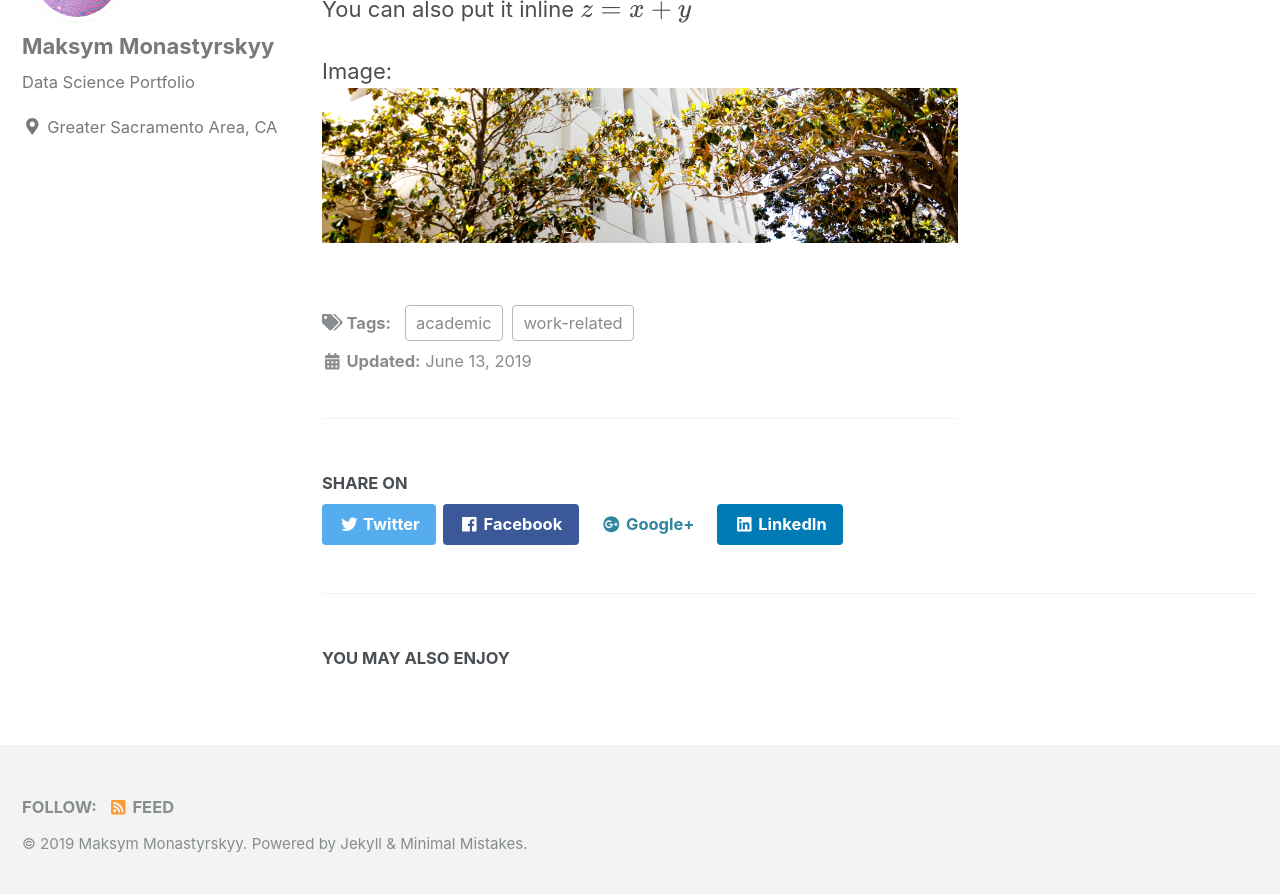
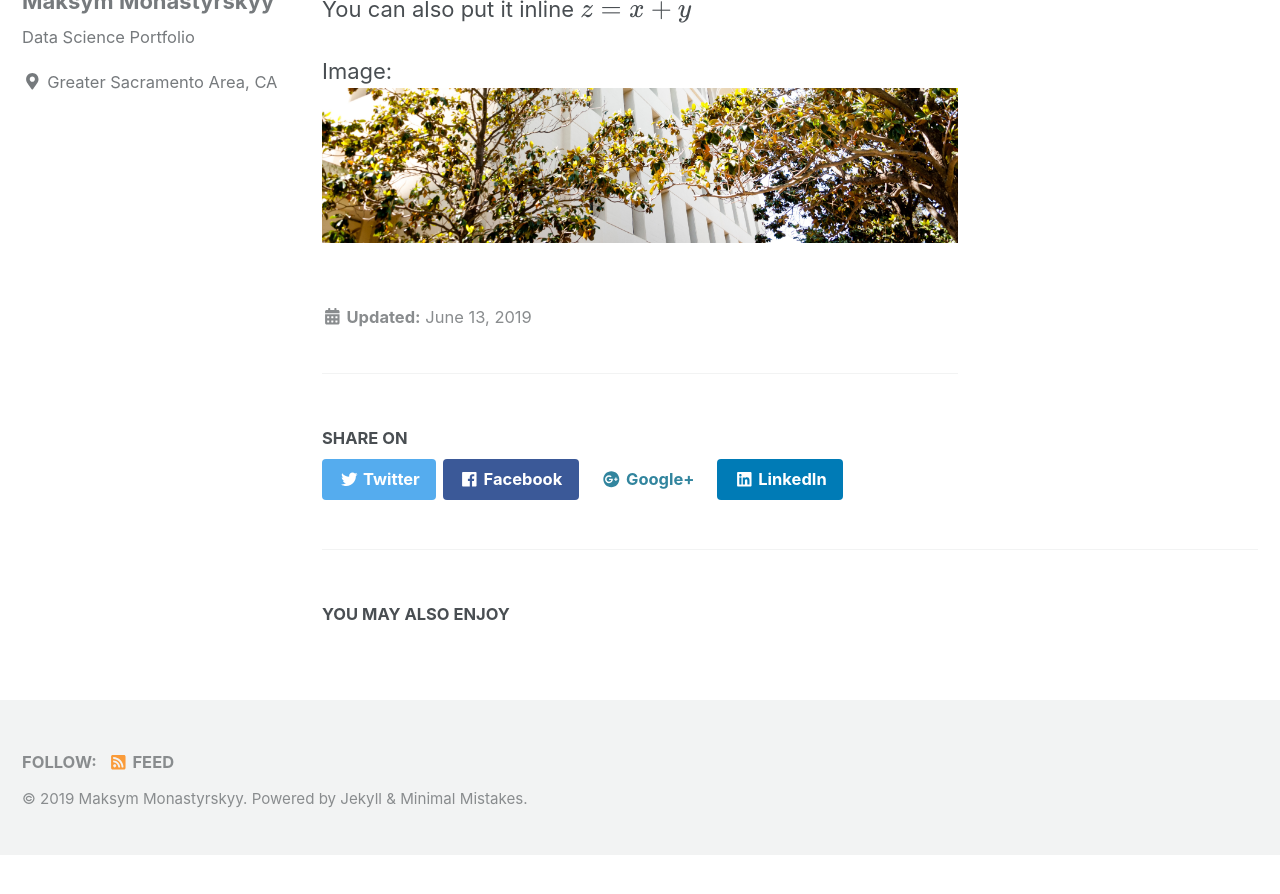
Before and after one commit to monastyrskyy/monastyrskyy.github.io, a Jekyll site: the page built from _posts/2019-06-13-firstpost.md, in a window 1280 px wide and 900 px high, scrolled down 1055 px. Shown: the top 894 px of the window. Built offline with Jekyll 4.4.1, drawn with Linux system fonts in a browser that asks for light colours; cached includes are drawn as plain includes; nearby versions of some CDN libraries; formulas are drawn with MathJax 3; after the commit the page ends 1910 px from its top, so only the background shows below that.

Commit message:
removed tags

```diff
--- a/_posts/2019-06-13-firstpost.md
+++ b/_posts/2019-06-13-firstpost.md
@@ -1,7 +1,6 @@
 ---
 title: "Proof of Concept: First Post"
 date: 2019-06-13
-tags: [academic, work-related]
 excerpt: "Test post 1st post"
 mathjax: "true"
 
```
